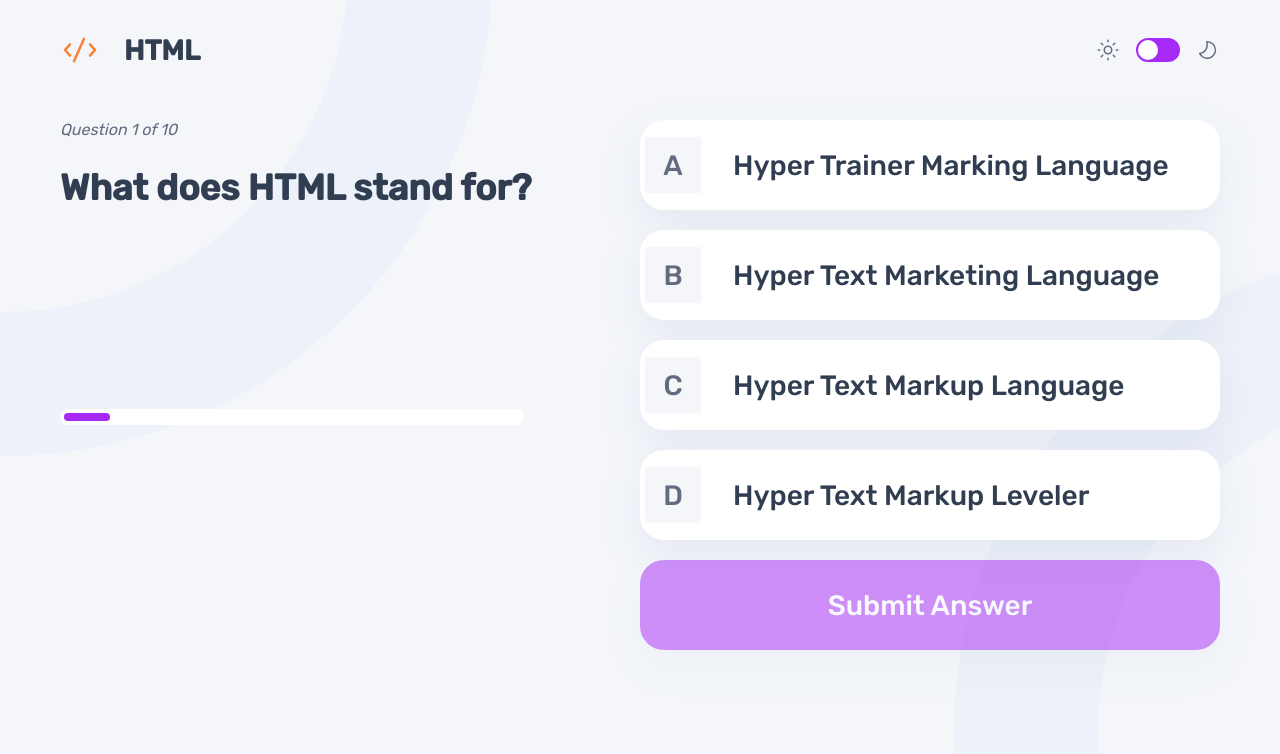
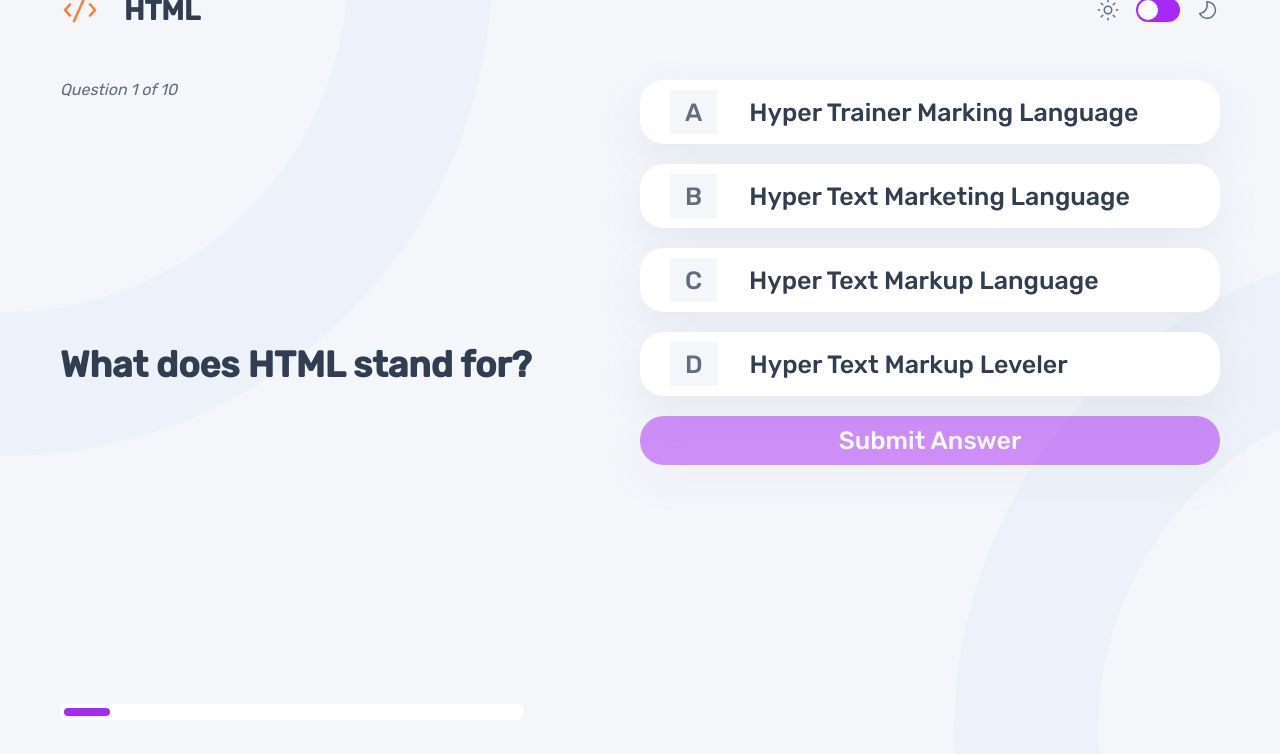
Before and after one commit to Shahbaaz92/frontend-quiz-app, a plain HTML site: page index.html in a window 1280 px wide. Both pictures are taken after a click on the button "HTML". Drawn offline with Linux system fonts and the light colour scheme.

Commit message:
css update

```diff
--- a/quiz.js
+++ b/quiz.js
@@ -24,7 +24,7 @@ export default function pageUpdate(user) {
     let questionNo = currentIndex + 1;
     questionSection.innerHTML = `
   <p>Question ${questionNo} of ${questions.length}</p>
-  <h2>${currentQuestion.question}</h2>
+  <h2 class='h2Quiz'>${currentQuestion.question}</h2>
   <div class='progress-bar'>
   <div class='progress' id='progress'></div>
   </div>
--- a/style.css
+++ b/style.css
@@ -37,14 +37,14 @@ body::before {
 }
 main {
   width: 100%;
-  height: 90vh;
+  height: 100vh;
   max-width: 1160px;
   display: flex;
   flex-direction: column;
+  margin: 10px;
 }
 
 h1 {
-  margin-bottom: 47px;
   font-size: 64px;
 }
 
@@ -116,7 +116,9 @@ button {
   height: 100%;
   display: flex;
   flex-direction: column;
+  justify-content: space-between;
 }
+
 .answer-section {
   width: 50%;
   height: 100%;
@@ -128,10 +130,10 @@ button {
   cursor: pointer;
   display: flex;
   align-items: center;
+  justify-content: start;
   width: 100%;
-  height: 15%;
-  padding: 5px;
-  font-size: 28px;
+  padding: 10px;
+  font-size: 25px;
   text-align: left;
   border: none;
   border-radius: 24px;
@@ -152,6 +154,7 @@ button:hover {
 button img {
   padding: 5px;
   margin-right: 32px;
+  margin-left: 20px;
 }
 
 img[alt="html"] {
@@ -168,10 +171,10 @@ img[alt="accessibility"] {
 }
 .option {
   background-color: rgba(244, 246, 250, 1);
-  width: 56px;
-  height: 56px;
+  padding: 7.5px 15px;
   flex-shrink: 0;
   margin-right: 32px;
+  margin-left: 20px;
   display: flex;
   justify-content: center;
   align-items: center;
@@ -205,7 +208,8 @@ img[alt="accessibility"] {
   padding: 4px;
   border-radius: 999px;
   background: var(--Pure-White);
-  margin-top: 200px;
+  margin-bottom: 40px;
+  margin-top: 100px;
 }
 .progress {
   width: 10%;
@@ -267,4 +271,7 @@ img[alt="accessibility"] {
   body {
     background-color: #26d782;
   }
+  button {
+    font-size: 20px;
+  }
 }
```
